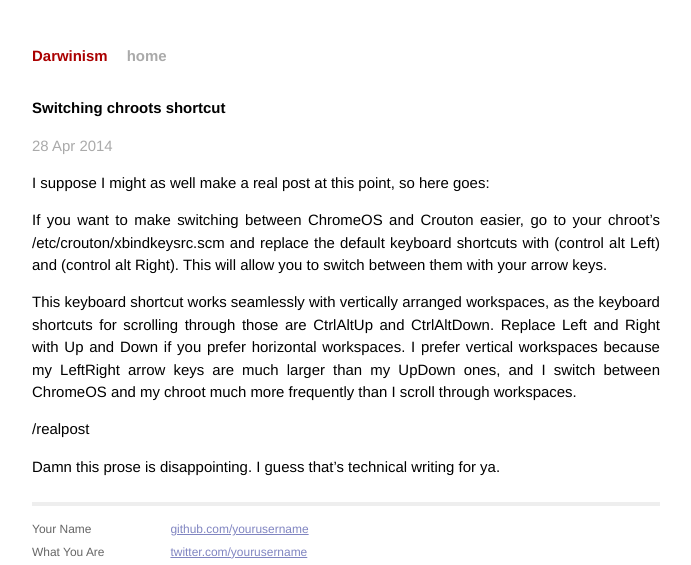
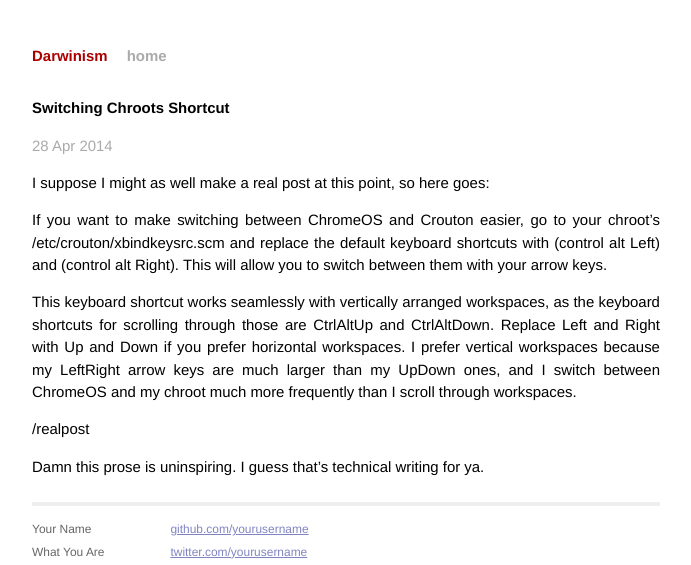
Before and after one commit to dwaxe/dwaxe.github.io, a Jekyll site: the page built from _posts/2014-04-27-switching-chroots.markdown, in a window 1280 px wide. Shown: the top 565 px of the page, without its empty margins (294-985 px from the left). Built offline with Jekyll 4.4.1, drawn with Linux system fonts in a browser that asks for light colours; Markdown is read by kramdown in place of the engine named in the settings.

Commit message:
edited past posts

```diff
--- a/_posts/2014-04-27-pointless.markdown
+++ b/_posts/2014-04-27-pointless.markdown
@@ -3,6 +3,7 @@
 title:  "Pointless"
 date:   2014-04-27 21:45:00
 categories: life
+published: false
 ---
 
 There's no point to anything I'm doing right now
--- a/_posts/2014-04-27-switching-chroots.markdown
+++ b/_posts/2014-04-27-switching-chroots.markdown
@@ -13,4 +13,4 @@
 
 /realpost
 
-Damn this prose is disappointing. I guess that's technical writing for ya.
+Damn this prose is uninspiring. I guess that's technical writing for ya.
```
Also changed, not shown: other parts of _posts/2014-04-27-switching-chroots.markdown (+2 -2 lines), 1 other file.
